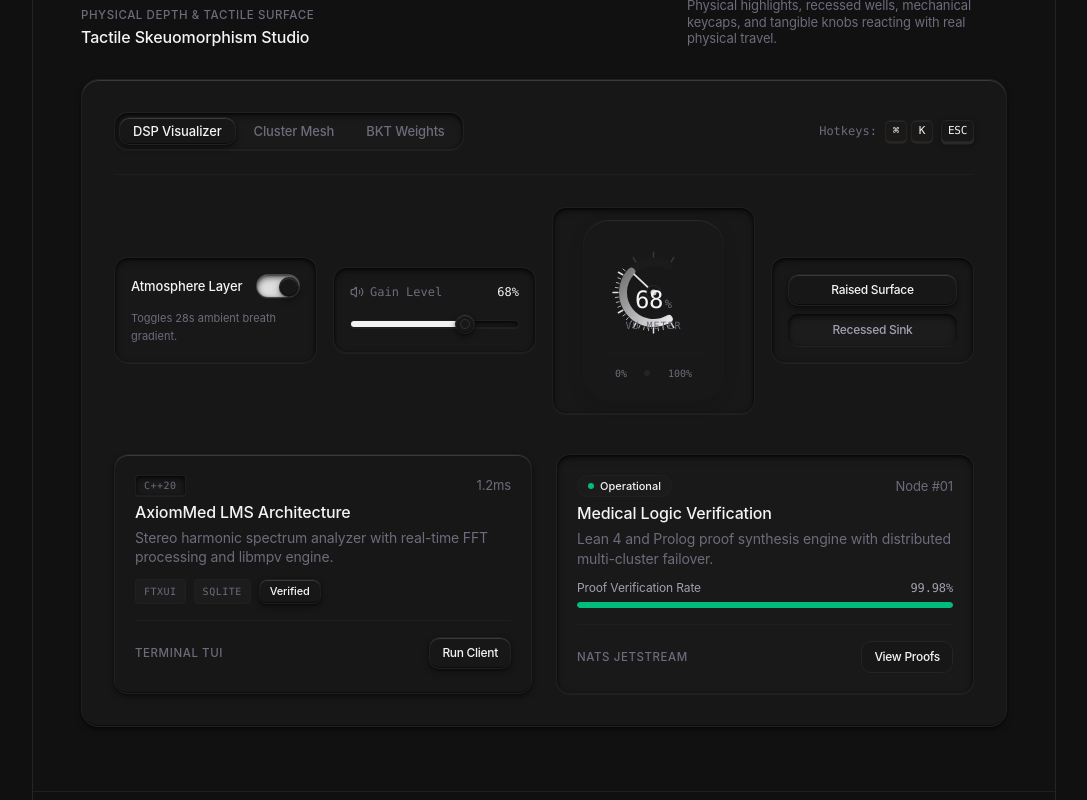
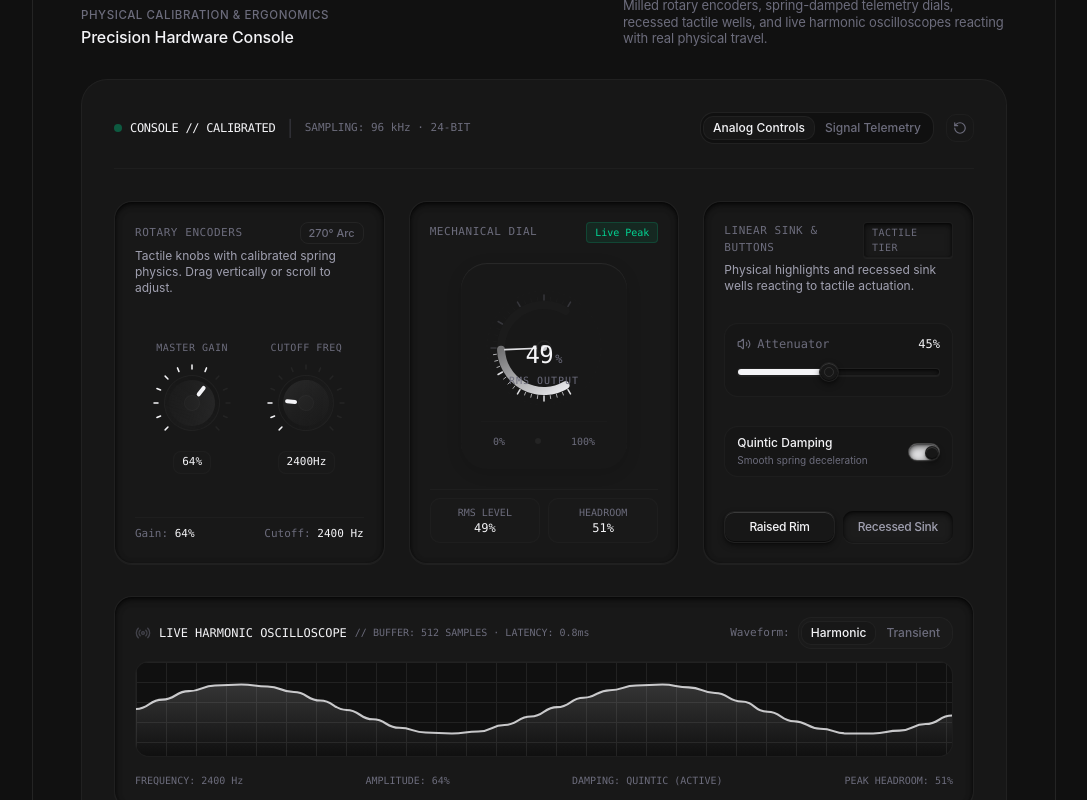
Before and after one commit to seirennn/Nick-ui, a Next.js app: page / in a window 1280 px wide. Shown: the part 760-1560 px from the top of the page, without its empty margins (96-1183 px from the left). Built offline with nearby package versions, Linux system fonts and the light colour scheme.

Commit message:
feat(home): redesign tactile studio into precision hardware console with interactive rotary knobs and live oscilloscope

```diff
--- a/src/app/page.tsx
+++ b/src/app/page.tsx
@@ -21,8 +21,10 @@ import { SpotlightCard, SpotlightCardHeader, SpotlightCardTitle, SpotlightCardDe
 import { FolderPreview } from '@/components/ui/folder-preview';
 import { MagneticTabs } from '@/components/ui/magnetic-tabs';
 import { StackDeck } from '@/components/ui/stack-deck';
+import { SegmentedControl } from '@/components/ui/segmented-control';
+import { Knob } from '@/components/ui/knob';
 import { BrandLogo } from '@/components/brand/BrandLogo';
-import { Search, ChevronDown, Check, ArrowRight, Layers, Sliders, Cpu, Copy, Volume2, Sparkles, Terminal, Activity, HardDrive, ShieldCheck } from 'lucide-react';
+import { Search, ChevronDown, Check, ArrowRight, Layers, Sliders, Cpu, Copy, Volume2, Sparkles, Terminal, Activity, HardDrive, ShieldCheck, RotateCcw, Radio } from 'lucide-react';
 import componentsData from '@/registry/components.json';
 
 export default function HomePage() {
@@ -31,14 +33,73 @@ export default function HomePage() {
   const [demoStatus, setDemoStatus] = React.useState<'success' | 'warning' | 'neutral'>('success');
   const [copiedInstall, setCopiedInstall] = React.useState(false);
 
-  // Tactile playground state
-  const [tactileSwitch, setTactileSwitch] = React.useState(true);
-  const [tactileGain, setTactileGain] = React.useState(68);
+  // Precision Hardware Studio Console state
+  const [tactileGain, setTactileGain] = React.useState(64);
+  const [tactileFreq, setTactileFreq] = React.useState(2400);
+  const [tactileSlider, setTactileSlider] = React.useState(45);
+  const [tactileDamping, setTactileDamping] = React.useState(true);
+  const [waveMode, setWaveMode] = React.useState('harmonic');
+  const [studioMode, setStudioMode] = React.useState('analog');
+  const [pressedBtn, setPressedBtn] = React.useState<string | null>(null);
+
   const [homeOtp, setHomeOtp] = React.useState('849201');
   const [homeTab, setHomeTab] = React.useState('schematics');
 
+  const computedRms = Math.min(
+    100,
+    Math.max(0, Math.round(tactileGain * 0.55 + (tactileFreq / 20000) * 20 + tactileSlider * 0.25))
+  );
+
+  const waveformPoints = React.useMemo(() => {
+    const points: number[] = [];
+    const count = 32;
+    const freqFactor = waveMode === 'harmonic' ? (tactileFreq / 2500) + 1 : (tactileFreq / 1200) + 1.5;
+    const amp = (tactileGain / 100) * 32 + 6;
+    for (let i = 0; i < count; i++) {
+      const x = i / (count - 1);
+      const angle = x * Math.PI * 2 * freqFactor;
+      const base = waveMode === 'harmonic' ? Math.sin(angle) : Math.sin(angle) * Math.cos(angle * 0.4);
+      const val = 50 + base * amp * (tactileDamping ? 1 : 0.65);
+      points.push(Math.round(Math.max(8, Math.min(92, val))));
+    }
+    return points;
+  }, [tactileGain, tactileFreq, tactileDamping, waveMode]);
+
+  const svgPath = React.useMemo(() => {
+    if (waveformPoints.length === 0) return '';
+    const width = 600;
+    const height = 80;
+    const step = width / (waveformPoints.length - 1);
+    let d = `M 0,${height - (waveformPoints[0] / 100) * height}`;
+    for (let i = 1; i < waveformPoints.length; i++) {
+      const prevX = (i - 1) * step;
+      const prevY = height - (waveformPoints[i - 1] / 100) * height;
+      const currX = i * step;
+      const currY = height - (waveformPoints[i] / 100) * height;
+      const cp1X = prevX + step * 0.5;
+      const cp1Y = prevY;
+      const cp2X = prevX + step * 0.5;
+      const cp2Y = currY;
+      d += ` C ${cp1X},${cp1Y} ${cp2X},${cp2Y} ${currX},${currY}`;
+    }
+    return d;
+  }, [waveformPoints]);
+
+  const areaSvgPath = React.useMemo(() => {
+    if (!svgPath) return '';
+    return `${svgPath} L 600,80 L 0,80 Z`;
+  }, [svgPath]);
+
+  const resetConsoleDefaults = () => {
+    setTactileGain(64);
+    setTactileFreq(2400);
+    setTactileSlider(45);
+    setTactileDamping(true);
+    setWaveMode('harmonic');
+  };
+
   const handleCopyInstall = () => {
-    navigator.clipboard.writeText('pnpm add framer-motion lucide-react');
+    navigator.clipboard.writeText('pnpm add @sehrennn/nickui');
     setCopiedInstall(true);
     setTimeout(() => setCopiedInstall(false), 2000);
   };
@@ -133,7 +194,7 @@ export default function HomePage() {
               <div className="flex flex-wrap items-center gap-3 pt-2">
                 <Link href="/components">
                   <Button variant="tactile" size="md" rightIcon={<ArrowRight className="w-3.5 h-3.5" />}>
-                    Explore All 31 Components
+                    Explore All {componentsData.length} Components
                   </Button>
                 </Link>
                 <Link href="/docs/cli">
@@ -151,148 +212,276 @@ export default function HomePage() {
           </section>
 
           {/* ═══════════════════════════════════════════
-              MODERN TACTILE SKEUOMORPHISM DECK
+              PRECISION HARDWARE & TACTILE STUDIO DECK
           ═══════════════════════════════════════════ */}
           <section className="px-6 md:px-12 py-16 border-b border-border/80 space-y-8 bg-card/25">
             <div className="flex flex-col sm:flex-row sm:items-end justify-between gap-4">
               <div>
                 <span className="text-sidebar-category uppercase tracking-wider text-text-muted block font-medium">
-                  Physical Depth & Tactile Surface
+                  Physical Calibration & Ergonomics
                 </span>
                 <h2 className="text-component-title text-text-primary mt-1">
-                  Tactile Skeuomorphism Studio
+                  Precision Hardware Console
                 </h2>
               </div>
-              <p className="text-metadata text-text-muted max-w-xs">
-                Physical highlights, recessed wells, mechanical keycaps, and tangible knobs reacting with real physical travel.
+              <p className="text-metadata text-text-muted max-w-sm text-xs sm:text-[13px] leading-relaxed">
+                Milled rotary encoders, spring-damped telemetry dials, recessed tactile wells, and live harmonic oscilloscopes reacting with real physical travel.
               </p>
             </div>
 
-            {/* Tactile Workbench Card */}
-            <div className="rounded-2xl border border-border/80 bg-card p-6 md:p-8 space-y-8 tactile-surface">
-              {/* Segmented Control + Mechanical Hotkeys Row */}
+            {/* Precision Console Master Deck */}
+            <div className="rounded-[26px] border border-border/80 bg-card shadow-tactile p-6 md:p-8 space-y-8 backdrop-blur-sm">
+              {/* Console Top Instrument Toolbar */}
               <div className="flex flex-col sm:flex-row items-stretch sm:items-center justify-between gap-4 pb-6 border-b border-border/60">
-                <Tabs defaultValue="dsp">
-                  <TabsList>
-                    <TabsTrigger value="dsp">DSP Visualizer</TabsTrigger>
-                    <TabsTrigger value="mesh">Cluster Mesh</TabsTrigger>
-                    <TabsTrigger value="bayesian">BKT Weights</TabsTrigger>
-                  </TabsList>
-                </Tabs>
-
+                <div className="flex items-center gap-3">
                   <div className="flex items-center gap-2">
-                  <span className="text-xs font-mono text-text-muted hidden md:inline">Hotkeys:</span>
-                  <div className="flex items-center gap-1">
-                    <Kbd>⌘</Kbd>
-                    <Kbd>K</Kbd>
+                    <span className="w-2 h-2 rounded-full bg-emerald-500/80 animate-pulse" />
+                    <span className="text-xs font-mono font-medium text-text-primary tracking-tight">
+                      CONSOLE // CALIBRATED
+                    </span>
                   </div>
-                  <div className="flex items-center gap-1">
-                    <Kbd variant="elevated">ESC</Kbd>
-                  </div>
+                  <span className="text-text-muted/40 hidden sm:inline">|</span>
+                  <div className="text-[11px] font-mono text-text-muted hidden md:inline">
+                    SAMPLING: 96 kHz · 24-BIT
                   </div>
                 </div>
 
-              {/* Real-time Hardware Controls */}
-              <div className="grid grid-cols-1 sm:grid-cols-2 lg:grid-cols-4 gap-4 items-center">
-                {/* Switch Control */}
-                <div className="p-4 rounded-xl bg-secondary/40 border border-border/60 tactile-well space-y-3">
+                <div className="flex items-center gap-3 self-end sm:self-auto">
+                  <SegmentedControl
+                    value={studioMode}
+                    onChange={setStudioMode}
+                    size="sm"
+                    variant="recessed"
+                    options={[
+                      { value: 'analog', label: 'Analog Controls' },
+                      { value: 'telemetry', label: 'Signal Telemetry' },
+                    ]}
+                  />
+
+                  <button
+                    type="button"
+                    onClick={resetConsoleDefaults}
+                    className="p-1.5 rounded-lg text-text-muted hover:text-text-primary hover:bg-secondary/70 border border-border/60 transition-colors cursor-pointer"
+                    title="Reset console to factory defaults"
+                    aria-label="Reset console"
+                  >
+                    <RotateCcw className="w-3.5 h-3.5" />
+                  </button>
+                </div>
+              </div>
+
+              {/* Central Instruments Deck */}
+              <div className="grid grid-cols-1 md:grid-cols-12 gap-6 items-stretch">
+                {/* Column 1: Dual Milled Rotary Encoders (4 cols) */}
+                <div className="md:col-span-4 p-5 rounded-2xl bg-secondary/35 border border-border/70 tactile-well flex flex-col justify-between space-y-5">
+                  <div className="space-y-1">
                     <div className="flex items-center justify-between">
-                    <span className="text-ui font-medium text-text-primary">Atmosphere Layer</span>
-                    <Switch checked={tactileSwitch} onCheckedChange={setTactileSwitch} size="md" />
+                      <span className="text-[11px] font-mono uppercase tracking-wider text-text-muted font-medium">
+                        Rotary Encoders
+                      </span>
+                      <Badge variant="outline" className="text-[10px]">270° Arc</Badge>
                     </div>
-                  <p className="text-[11px] text-text-muted leading-relaxed">
-                    Toggles 28s ambient breath gradient.
+                    <p className="text-xs text-text-secondary">
+                      Tactile knobs with calibrated spring physics. Drag vertically or scroll to adjust.
                     </p>
                   </div>
 
-                {/* Slider Control */}
-                <div className="p-4 rounded-xl bg-secondary/40 border border-border/60 tactile-well space-y-3">
-                  <div className="flex items-center justify-between text-xs font-mono text-text-muted">
-                    <div className="flex items-center gap-1.5">
-                      <Volume2 className="w-3.5 h-3.5" />
-                      <span>Gain Level</span>
-                    </div>
-                    <span className="text-text-primary font-medium">{tactileGain}%</span>
-                  </div>
-                  <Slider value={tactileGain} min={0} max={100} onChange={setTactileGain} />
+                  <div className="flex items-center justify-around py-3">
+                    <Knob
+                      label="Master Gain"
+                      value={tactileGain}
+                      onChange={setTactileGain}
+                      min={0}
+                      max={100}
+                      unit="%"
+                      variant="tactile"
+                      showTicks={true}
+                    />
+                    <Knob
+                      label="Cutoff Freq"
+                      value={tactileFreq}
+                      onChange={setTactileFreq}
+                      min={200}
+                      max={12000}
+                      step={100}
+                      unit="Hz"
+                      variant="tactile"
+                      showTicks={true}
+                    />
                   </div>
 
-                {/* Live Radial Gauge */}
-                <div className="p-3 rounded-xl bg-secondary/40 border border-border/60 tactile-well flex flex-col items-center justify-center">
+                  <div className="pt-2 border-t border-border/50 flex items-center justify-between text-[11px] font-mono text-text-muted">
+                    <span>Gain: <strong className="text-text-primary font-medium">{tactileGain}%</strong></span>
+                    <span>Cutoff: <strong className="text-text-primary font-medium">{tactileFreq} Hz</strong></span>
+                  </div>
+                </div>
+
+                {/* Column 2: Analog Mechanical Meter (4 cols) */}
+                <div className="md:col-span-4 p-5 rounded-2xl bg-secondary/35 border border-border/70 tactile-well flex flex-col items-center justify-between space-y-4">
+                  <div className="w-full flex items-center justify-between">
+                    <span className="text-[11px] font-mono uppercase tracking-wider text-text-muted font-medium">
+                      Mechanical Dial
+                    </span>
+                    <span className="text-[10px] font-mono px-2 py-0.5 rounded bg-emerald-500/10 text-emerald-600 dark:text-emerald-400 border border-emerald-500/20 font-medium">
+                      Live Peak
+                    </span>
+                  </div>
+
+                  <div className="py-1">
                     <Gauge
-                    value={tactileGain}
-                    label="VU METER"
+                      value={computedRms}
+                      label="RMS OUTPUT"
                       unit="%"
-                    size={105}
+                      size={130}
                       variant="tactile"
                       className="border-0 bg-transparent p-0 shadow-none"
                     />
                   </div>
 
-                {/* Tactile Button Actions */}
-                <div className="p-4 rounded-xl bg-secondary/40 border border-border/60 tactile-well flex flex-col justify-center gap-2">
-                  <Button variant="tactile" size="sm" className="w-full">
-                    Raised Surface
+                  <div className="w-full grid grid-cols-2 gap-2 pt-2 border-t border-border/50 text-[10px] font-mono text-center">
+                    <div className="p-1.5 rounded-lg bg-secondary/60 border border-border/50">
+                      <span className="text-text-muted block">RMS LEVEL</span>
+                      <span className="text-text-primary font-medium text-xs">{computedRms}%</span>
+                    </div>
+                    <div className="p-1.5 rounded-lg bg-secondary/60 border border-border/50">
+                      <span className="text-text-muted block">HEADROOM</span>
+                      <span className="text-text-primary font-medium text-xs">{100 - computedRms}%</span>
+                    </div>
+                  </div>
+                </div>
+
+                {/* Column 3: Linear Well, Switch & Tactile Buttons (4 cols) */}
+                <div className="md:col-span-4 p-5 rounded-2xl bg-secondary/35 border border-border/70 tactile-well flex flex-col justify-between space-y-4">
+                  <div className="space-y-1">
+                    <div className="flex items-center justify-between">
+                      <span className="text-[11px] font-mono uppercase tracking-wider text-text-muted font-medium">
+                        Linear Sink & Buttons
+                      </span>
+                      <Badge variant="engraved" className="text-[10px]">Tactile Tier</Badge>
+                    </div>
+                    <p className="text-xs text-text-secondary">
+                      Physical highlights and recessed sink wells reacting to tactile actuation.
+                    </p>
+                  </div>
+
+                  {/* Linear Slider Well */}
+                  <div className="space-y-2 p-3 rounded-xl bg-card/60 border border-border/60">
+                    <div className="flex items-center justify-between text-xs font-mono">
+                      <div className="flex items-center gap-1.5 text-text-muted">
+                        <Volume2 className="w-3.5 h-3.5" />
+                        <span>Attenuator</span>
+                      </div>
+                      <span className="text-text-primary font-medium">{tactileSlider}%</span>
+                    </div>
+                    <Slider value={tactileSlider} min={0} max={100} onChange={setTactileSlider} />
+                  </div>
+
+                  {/* Spring Damping Switch */}
+                  <div className="flex items-center justify-between px-3 py-2 rounded-xl bg-card/60 border border-border/60">
+                    <div className="space-y-0.5">
+                      <div className="text-xs font-medium text-text-primary">Quintic Damping</div>
+                      <div className="text-[10px] text-text-muted">Smooth spring deceleration</div>
+                    </div>
+                    <Switch checked={tactileDamping} onCheckedChange={setTactileDamping} size="sm" />
+                  </div>
+
+                  {/* Tactile Button Actions Hierarchy */}
+                  <div className="grid grid-cols-2 gap-2 pt-1">
+                    <Button
+                      variant="tactile"
+                      size="sm"
+                      onClick={() => setPressedBtn('raised')}
+                      className={pressedBtn === 'raised' ? 'ring-1 ring-primary/40' : ''}
+                    >
+                      Raised Rim
                     </Button>
-                  <Button variant="recessed" size="sm" className="w-full">
+                    <Button
+                      variant="recessed"
+                      size="sm"
+                      onClick={() => setPressedBtn('recessed')}
+                      className={pressedBtn === 'recessed' ? 'ring-1 ring-primary/40' : ''}
+                    >
                       Recessed Sink
                     </Button>
                   </div>
                 </div>
+              </div>
 
-              {/* Composite Tactile Project Cards */}
-              <div className="grid grid-cols-1 md:grid-cols-2 gap-6 pt-2">
-                <Card variant="tactile">
-                  <CardHeader>
-                    <div className="flex items-center justify-between">
-                      <Badge variant="engraved">C++20</Badge>
-                      <span className="text-metadata text-text-muted font-mono">1.2ms</span>
+              {/* Bottom Deck: Live Harmonic Oscilloscope / Telemetry Waveform */}
+              <div className="p-4 sm:p-5 rounded-2xl bg-secondary/35 border border-border/70 tactile-well space-y-3">
+                <div className="flex flex-col sm:flex-row sm:items-center justify-between gap-2 text-xs">
+                  <div className="flex items-center gap-2">
+                    <Radio className="w-4 h-4 text-text-muted animate-pulse" />
+                    <span className="font-mono font-medium text-text-primary">
+                      LIVE HARMONIC OSCILLOSCOPE
+                    </span>
+                    <span className="text-[10px] font-mono text-text-muted hidden md:inline">
+                      // BUFFER: 512 SAMPLES · LATENCY: 0.8ms
+                    </span>
                   </div>
-                    <CardTitle>{demoInput || 'Neural Audio Synthesis'}</CardTitle>
-                    <CardDescription>
-                      Stereo harmonic spectrum analyzer with real-time FFT processing and libmpv engine.
-                    </CardDescription>
-                  </CardHeader>
-                  <CardContent>
-                    <div className="flex items-center gap-2 flex-wrap">
-                      <Badge variant="mono">FTXUI</Badge>
-                      <Badge variant="mono">SQLite</Badge>
-                      <Badge variant="tactile">Verified</Badge>
-                    </div>
-                  </CardContent>
-                  <CardFooter className="justify-between">
-                    <span className="text-sidebar-category uppercase tracking-wider text-text-muted">Terminal TUI</span>
-                    <Button variant="tactile" size="sm">Run Client</Button>
-                  </CardFooter>
-                </Card>
 
-                <Card variant="recessed">
-                  <CardHeader>
-                    <div className="flex items-center justify-between">
-                      <Badge variant="status" status="success">Operational</Badge>
-                      <span className="text-metadata text-text-muted font-mono">Node #01</span>
-                    </div>
-                    <CardTitle>Medical Logic Verification</CardTitle>
-                    <CardDescription>
-                      Lean 4 and Prolog proof synthesis engine with distributed multi-cluster failover.
-                    </CardDescription>
-                  </CardHeader>
-                  <CardContent>
-                    <div className="space-y-1.5 text-xs text-text-secondary">
-                      <div className="flex justify-between">
-                        <span>Proof Verification Rate</span>
-                        <span className="font-mono">99.98%</span>
-                      </div>
-                      <div className="h-1.5 rounded-full bg-border overflow-hidden">
-                        <div className="h-full bg-emerald-500 rounded-full w-[99.98%]" />
+                  <div className="flex items-center gap-2">
+                    <span className="text-[11px] font-mono text-text-muted">Waveform:</span>
+                    <SegmentedControl
+                      value={waveMode}
+                      onChange={setWaveMode}
+                      size="sm"
+                      variant="tactile"
+                      options={[
+                        { value: 'harmonic', label: 'Harmonic' },
+                        { value: 'transient', label: 'Transient' },
+                      ]}
+                    />
                   </div>
                 </div>
-                  </CardContent>
-                  <CardFooter className="justify-between">
-                    <span className="text-sidebar-category uppercase tracking-wider text-text-muted">NATS JetStream</span>
-                    <Button variant="secondary" size="sm">View Proofs</Button>
-                  </CardFooter>
-                </Card>
+
+                {/* Oscilloscope Screen with Ambient Phosphor Bezier Curve */}
+                <div className="relative h-24 w-full rounded-xl bg-background/90 border border-border/70 overflow-hidden shadow-inner-tactile flex items-center justify-center">
+                  {/* Subtle Grid Lines */}
+                  <div
+                    className="absolute inset-0 opacity-[0.08]"
+                    style={{
+                      backgroundImage: 'linear-gradient(to right, currentColor 1px, transparent 1px), linear-gradient(to bottom, currentColor 1px, transparent 1px)',
+                      backgroundSize: '30px 20px',
+                    }}
+                  />
+
+                  {/* Oscilloscope Bezier Waveform */}
+                  <svg
+                    viewBox="0 0 600 80"
+                    preserveAspectRatio="none"
+                    className="w-full h-full relative z-10"
+                  >
+                    <defs>
+                      <linearGradient id="waveGradient" x1="0" y1="0" x2="0" y2="1">
+                        <stop offset="0%" stopColor="currentColor" stopOpacity="0.16" />
+                        <stop offset="100%" stopColor="currentColor" stopOpacity="0.0" />
+                      </linearGradient>
+                    </defs>
+                    <path
+                      d={areaSvgPath}
+                      fill="url(#waveGradient)"
+                      className="text-foreground transition-all duration-300"
+                    />
+                    <path
+                      d={svgPath}
+                      fill="none"
+                      stroke="currentColor"
+                      strokeWidth="1.75"
+                      strokeLinecap="round"
+                      strokeLinejoin="round"
+                      className="text-foreground/80 transition-all duration-300"
+                    />
+                  </svg>
+                </div>
+
+                {/* Oscilloscope Footer Stats */}
+                <div className="flex flex-wrap items-center justify-between gap-3 text-[10px] font-mono text-text-muted pt-1">
+                  <span>FREQUENCY: {tactileFreq} Hz</span>
+                  <span>AMPLITUDE: {tactileGain}%</span>
+                  <span>DAMPING: {tactileDamping ? 'QUINTIC (ACTIVE)' : 'OFF'}</span>
+                  <span>PEAK HEADROOM: {100 - computedRms}%</span>
+                </div>
               </div>
             </div>
           </section>
@@ -315,7 +504,7 @@ export default function HomePage() {
               </div>
               <Link href="/components">
                 <Button variant="outline" size="sm" rightIcon={<ArrowRight className="w-3.5 h-3.5" />}>
-                  Explore All 27 Components
+                  Explore All {componentsData.length} Components
                 </Button>
               </Link>
             </div>
@@ -475,7 +664,7 @@ export default function HomePage() {
                 </h2>
               </div>
               <Link href="/blocks" className="text-ui text-text-secondary hover:text-text-primary flex items-center gap-1 font-medium">
-                Explore all 6 blocks & landing layouts
+                Explore all 12 blocks & landing layouts
                 <ArrowRight className="w-3.5 h-3.5" />
               </Link>
             </div>
```
Lines whose indentation alone changed are shown as unchanged.
